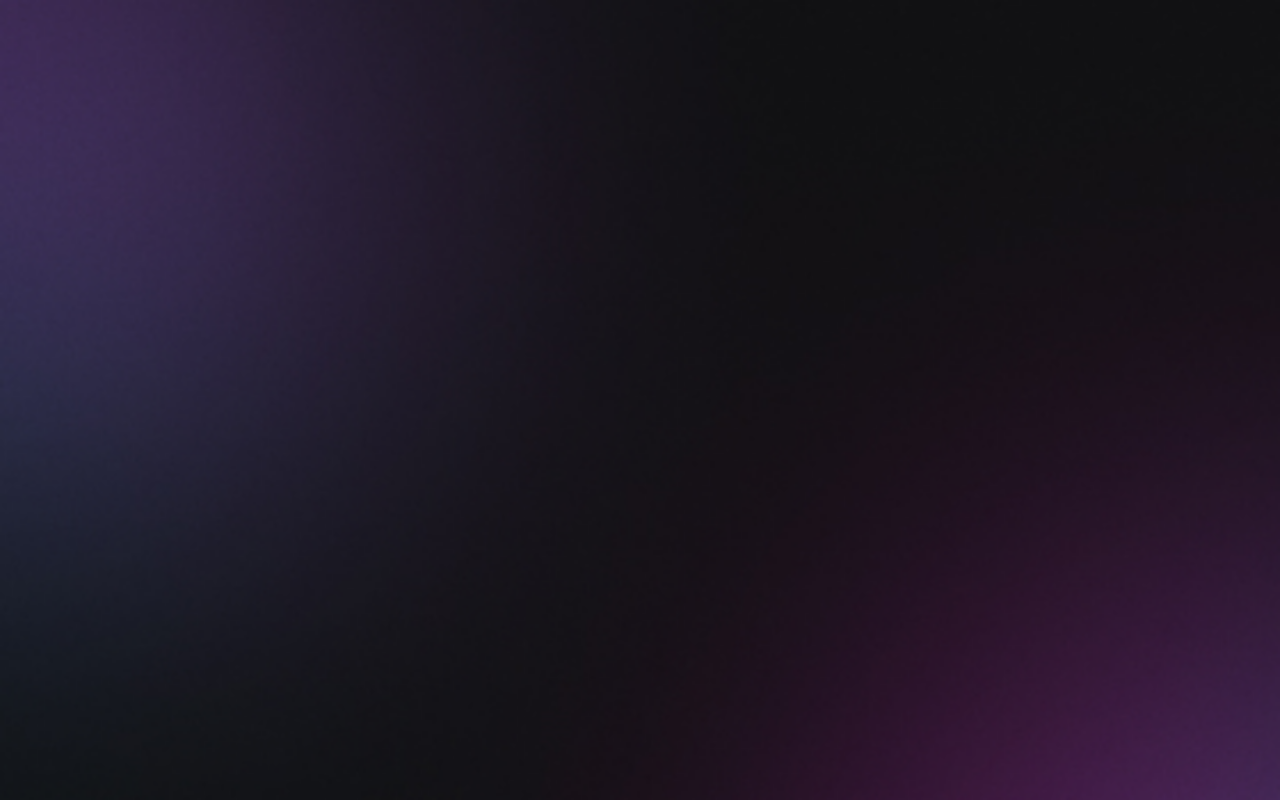
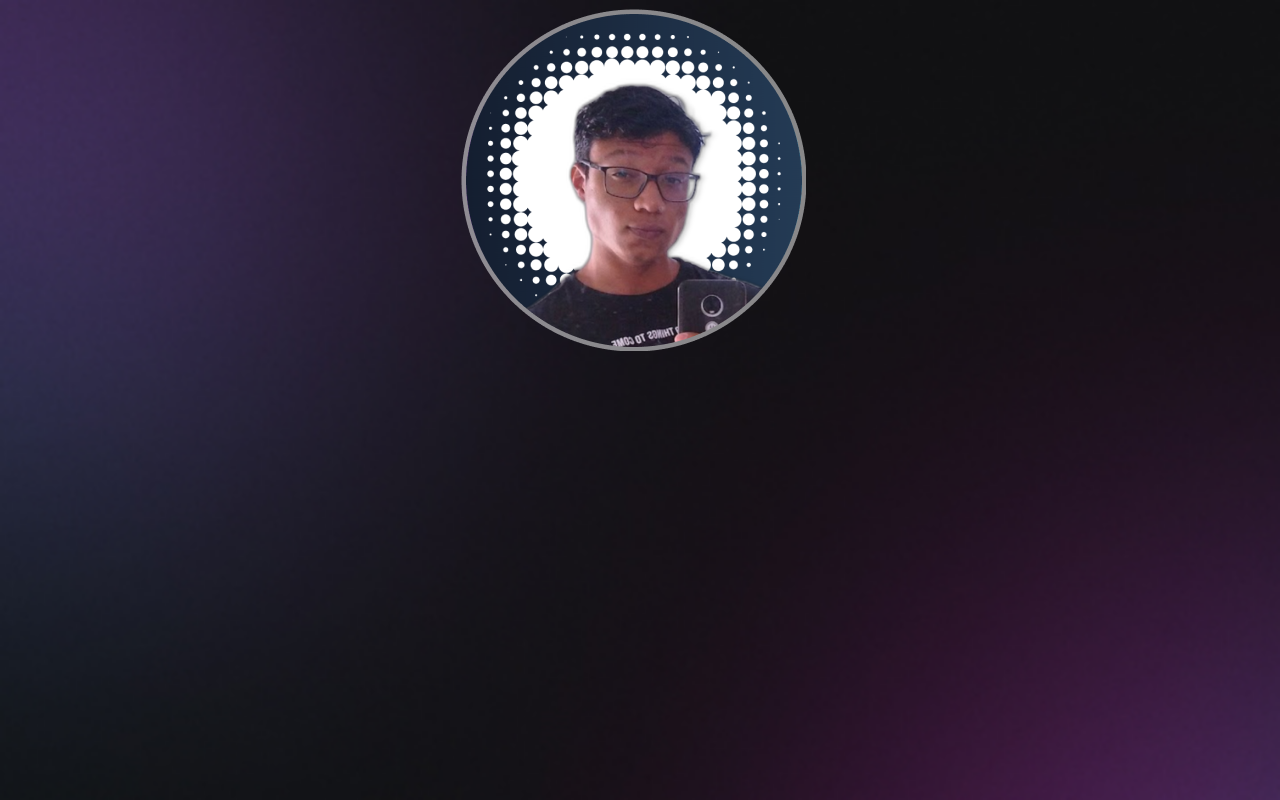
Before and after one commit to GuilhermeLVL/YouTube_Projetos, a plain HTML site: page 13- DevLinks/index.html in a window 1280 px wide. Drawn offline with Linux system fonts and the light colour scheme.

Commit message:
Foto e Div

```diff
--- a/13- DevLinks/index.html
+++ b/13- DevLinks/index.html
@@ -1,15 +1,19 @@
 <!DOCTYPE html>
 <html lang="en">
-<head>
-    <meta charset="UTF-8">
-    <meta http-equiv="X-UA-Compatible" content="IE=edge">
-    <meta name="viewport" content="width=device-width, initial-scale=1.0">
-    <title>Document</title>
-    <link rel="stylesheet" href="style.css">
-</head>
-<body>
-
+  <head>
+    <meta charset="UTF-8" />
+    <meta http-equiv="X-UA-Compatible" content="IE=edge" />
+    <meta name="viewport" content="width=device-width, initial-scale=1.0" />
+    <title>DevLinks</title>
+    <link rel="stylesheet" href="style.css" />
+  </head>
+  <body>
+    <div id="container">
+      <div id="profile">
+        <img src="assets/Avatar.png" alt="" />
+      </div>
+    </div>
 
     <script src="jss.js"></script>
-</body>
+  </body>
 </html>
--- a/13- DevLinks/style.css
+++ b/13- DevLinks/style.css
@@ -8,3 +8,9 @@ body{
     /*A imagem background se ajusta ocupando todo o espaco*/
     background-size: cover;
 }
+#container{
+    width: 360px;
+    height: 712px;
+    /*Alinhamento da div para o meio*/
+    margin: auto;
+}
```
Also changed, not shown: 13- DevLinks/assets/Avatar.png (added).
